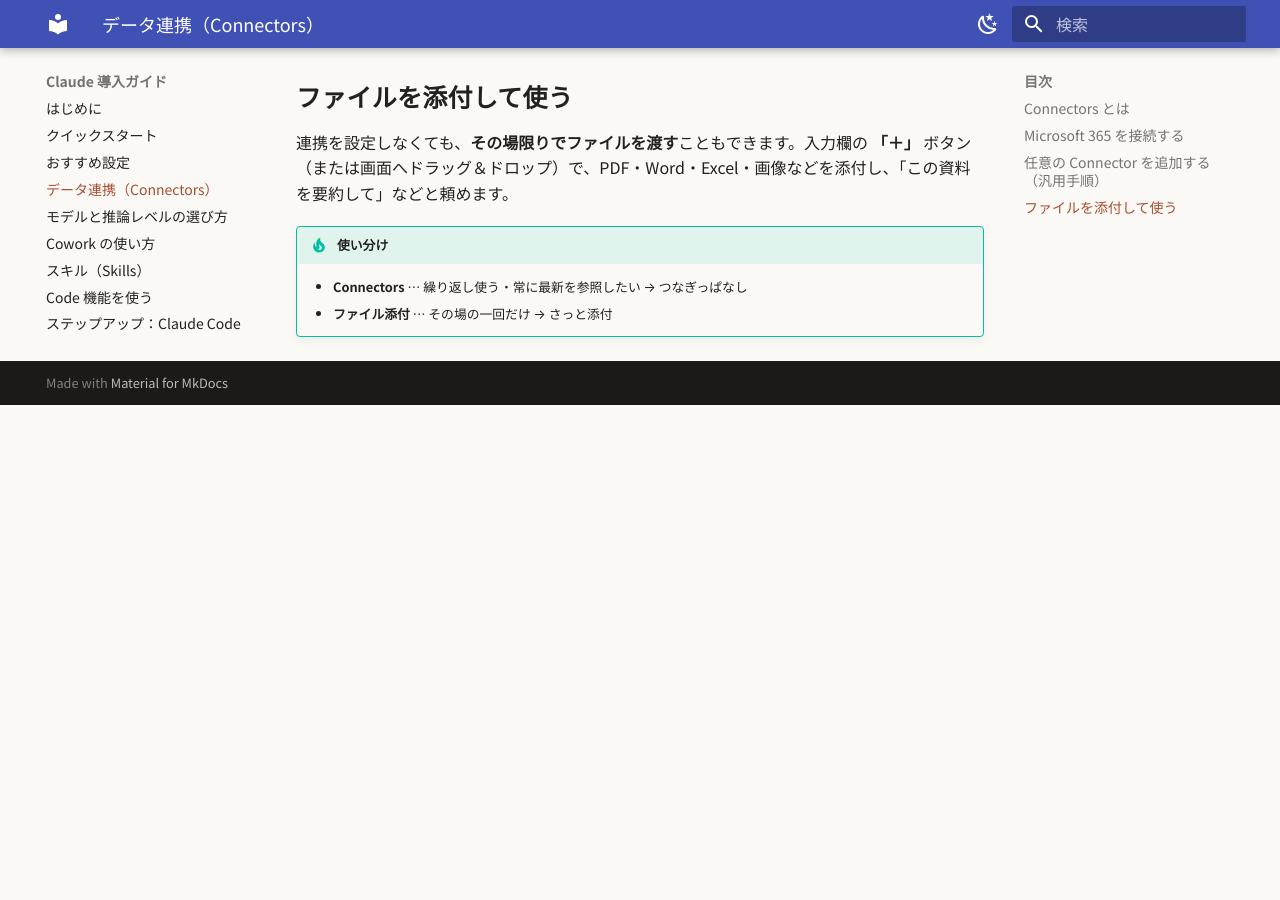
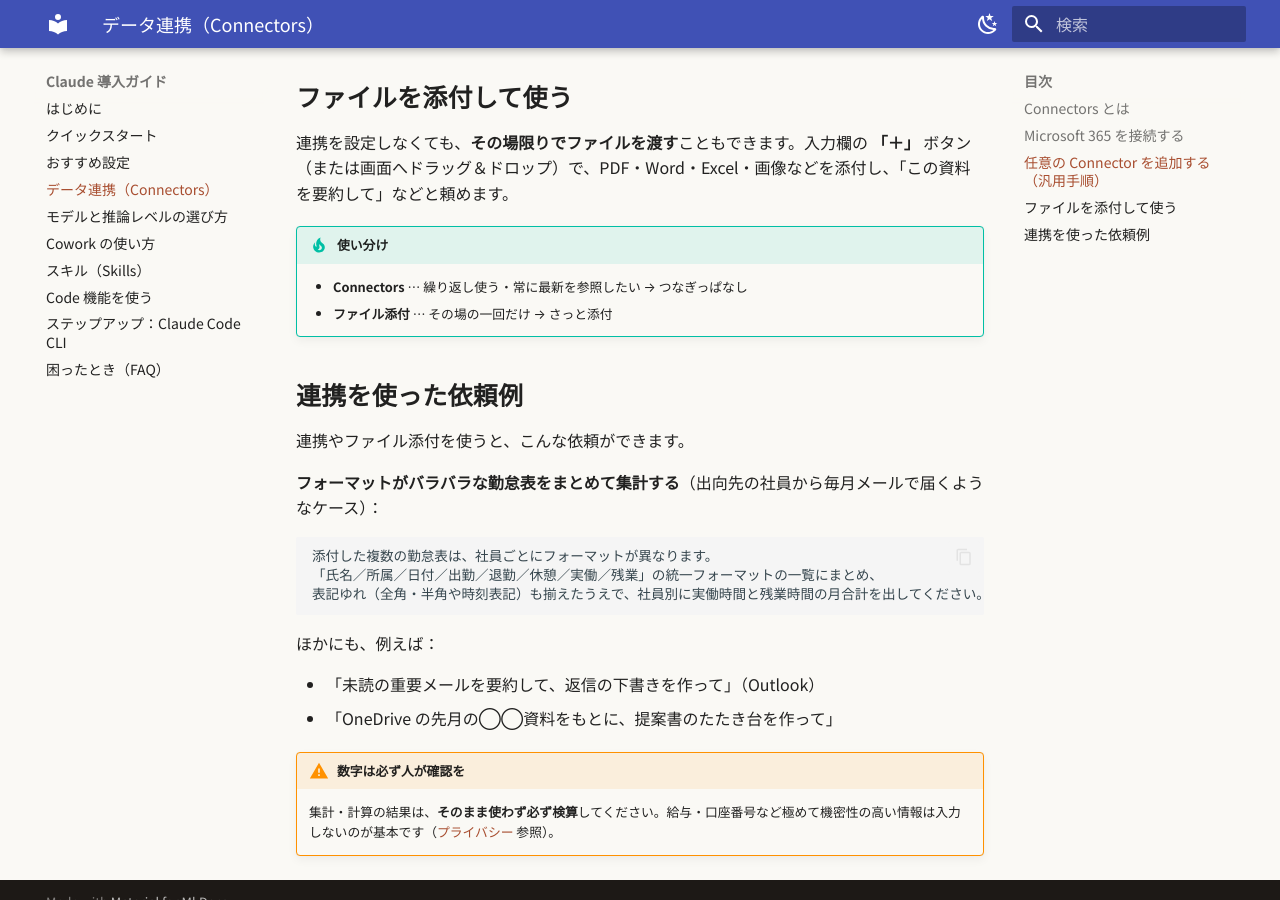
Before and after one commit to redjp/claude_setup_guide, an MkDocs documentation site: the page built from docs/connectors.md, in a window 1280 px wide and 900 px high, scrolled down 2227 px. Built offline with MkDocs 1.6.1 and Material for MkDocs 9.7.7, drawn with Linux system fonts in a browser that asks for light colours; before the commit the page ends 2632 px from its top, so only the background shows below that.

Commit message:
Connectors: add request examples (timesheet consolidation, email, files)
データ連携の章に「連携を使った依頼例」を追加。フォーマット違いの勤怠表の集約・集計を中心に、メール/資料の例も併記。検算・機密注意つき。

Co-Authored-By: Claude Opus 4.8 <noreply@anthropic.com>

````diff
--- a/docs/connectors.md
+++ b/docs/connectors.md
@@ -47,3 +47,23 @@ Microsoft 365 以外でも、手順は共通です。
 !!! tip "使い分け"
     - **Connectors** … 繰り返し使う・常に最新を参照したい → つなぎっぱなし
     - **ファイル添付** … その場の一回だけ → さっと添付
+
+## 連携を使った依頼例
+
+連携やファイル添付を使うと、こんな依頼ができます。
+
+**フォーマットがバラバラな勤怠表をまとめて集計する**（出向先の社員から毎月メールで届くようなケース）：
+
+```text
+添付した複数の勤怠表は、社員ごとにフォーマットが異なります。
+「氏名／所属／日付／出勤／退勤／休憩／実働／残業」の統一フォーマットの一覧にまとめ、
+表記ゆれ（全角・半角や時刻表記）も揃えたうえで、社員別に実働時間と残業時間の月合計を出してください。
+```
+
+ほかにも、例えば：
+
+- 「未読の重要メールを要約して、返信の下書きを作って」（Outlook）
+- 「OneDrive の先月の◯◯資料をもとに、提案書のたたき台を作って」
+
+!!! warning "数字は必ず人が確認を"
+    集計・計算の結果は、**そのまま使わず必ず検算**してください。給与・口座番号など極めて機密性の高い情報は入力しないのが基本です（[プライバシー](settings.md) 参照）。
````
